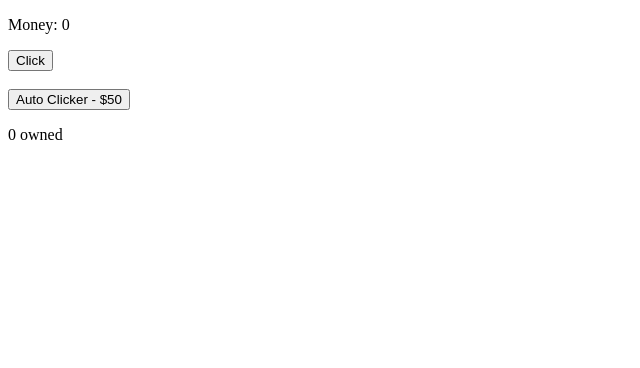
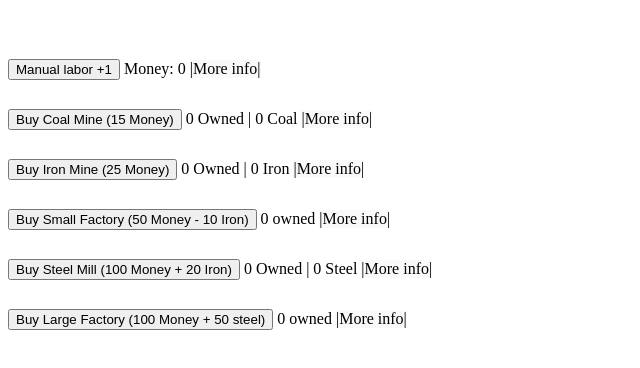
Before and after one commit to STORM-MCCTC/storm-dev.us, a plain HTML site: page projects/textgame/index.html in a window 1280 px wide. Shown: the whole page, without its empty margins (0-640 px from the left). Drawn offline with Linux system fonts and the light colour scheme.

Commit message:
added more game to the game

```diff
--- a/projects/textgame/index.html
+++ b/projects/textgame/index.html
@@ -11,10 +11,24 @@
 
 <script>
     let money = 0;
-let auto_clickers = 0;
+    let coal = 0;
+    let iron = 0;
+    let steel = 0;
+    let coal_mine = 0;
+    let iron_mine = 0;
+    let small_factory = 0;
+    let steel_mill = 0;
+    let large_factory = 0;
 
     function onloadalert() {
-    window.alert("main.js loaded");
+        window.alert("Main Script Loaded");
+    }
+
+    function dev_button(){
+        money += 1000;
+        coal += 1000;
+        iron += 1000;
+        steel += 1000;
     }
 
     function click_button() {
@@ -22,27 +36,128 @@ function click_button() {
         document.getElementById("money_count").innerHTML = `Money: ${money}`;
     }
 
-function buy_auto() {
-    if (money >= 50) {
-        money -= 50;
-        auto_clickers += 1;
-        document.getElementById("money_count").innerHTML = `money: ${money}`;
-        document.getElementById("auto_clicker_count").innerHTML = `${auto_clickers} owned`;
+    function buy_coal_factory() {
+        if (money >= 15) {
+            money -= 15;
+            coal_mine += 1;
+            document.getElementById("money_count").innerHTML = `Money: ${money}`;
+            document.getElementById("coal_factory_count").innerHTML = `${coal_mine} Owned | ${coal} Coal`;
         }
     }
+
+    function buy_iron_factory() {
+        if (money >= 25) {
+            money -= 25;
+            iron_mine += 1;
+            document.getElementById("money_count").innerHTML = `Money: ${money}`;
+            document.getElementById("iron_factory_count").innerHTML = `${iron_mine} Owned | ${iron} Iron`;
+        }
+    }
+
+    function buy_small_factory() {
+        if (money >= 50 && iron >= 10) {
+            money -= 50;
+            iron -= 10; // Deduct iron for purchasing small factory
+            small_factory += 1;
+            document.getElementById("money_count").innerHTML = `Money: ${money}`;
+            document.getElementById("small_factory_count").innerHTML = `${small_factory} Owned`;
+        }
+    }
+
+    function buy_steel_factory() {
+        if (money >= 100 && iron >= 20 && coal >= 1) {
+            money -= 100;
+            iron -= 20;
+            coal -= 1; // Deduct resources for purchasing steel mill
+            steel_mill += 1;
+            document.getElementById("money_count").innerHTML = `Money: ${money}`;
+            document.getElementById("Large_steel_count").innerHTML = `${steel_mill} Owned | ${steel} Steel`;
+        }
+    }
+
+    function buy_large_factory() {
+        if (money >= 100 && steel >= 50) {
+            money -= 100;
+            steel -= 50; // Deduct steel for purchasing large factory
+            large_factory += 1;
+            document.getElementById("money_count").innerHTML = `Money: ${money}`;
+            document.getElementById("large_factory_count").innerHTML = `${large_factory} Owned`;
+        }
+    }
+
+    function startAutoCollection() {
+        setInterval(() => {
+            money += small_factory;
+            money += large_factory * 10;
+            coal += coal_mine; // Each coal mine produces 1 coal per second
+            iron += iron_mine; // Each iron mine produces 1 iron per second
+            steel += steel_mill; // Each steel mill produces 1 steel per second
+            document.getElementById("money_count").innerHTML = `Money: ${money}`;
+            document.getElementById("coal_factory_count").innerHTML = `${coal_mine} Owned | ${coal} Coal`;
+            document.getElementById("iron_factory_count").innerHTML = `${iron_mine} Owned | ${iron} Iron`;
+            document.getElementById("Large_steel_count").innerHTML = `${steel_mill} Owned | ${steel} Steel`;
+        }, 1000);
+    }
+
+    startAutoCollection();
     </script>
 
 <!--------------------------------------------------------------------------------------------------------------------------------------->
 
 </head>
 <body onload="onloadalert()">
-    <p id="money_count" >Money: 0</p>
-    <button onclick="click_button()" >Click</button>
+    <!-- <button onclick="dev_button()">Development Button</button>
+    <div class="dropdown"><span> |More info|</span><div class="dropdown-content">
+    <p>Gives player +1000 of all resources</p><p>this is for testing only</p></div></div> -->
     <br>
     <br>
-    <button onclick="buy_auto()" >Auto Clicker - $50</button>
-    <p id="auto_clicker_count" >0 owned</p>
+    <button onclick="click_button()">Manual labor +1</button>
+    <p id="money_count" style="display: inline-block;">Money: 0</p>
+    <div class="dropdown"><span> |More info|</span><div class="dropdown-content"><p>Gives player +1 money on click.</p></div></div>
+    <br>
+    <button onclick="buy_coal_factory()">Buy Coal Mine (15 Money)</button>
+    <p id="coal_factory_count" style="display: inline-block;">0 owned | 0 coal</p>
+    <div class="dropdown"><span> |More info|</span><div class="dropdown-content"><p>Mines +1/s Coal</p></div></div>
+    <br>
+    <button onclick="buy_iron_factory()">Buy Iron Mine (25 Money)</button>
+    <p id="iron_factory_count" style="display: inline-block;">0 owned | 0 iron</p>
+    <div class="dropdown"><span> |More info|</span><div class="dropdown-content"><p>Mines +1/s Iron</p></div></div>
+    <br>
+    <button onclick="buy_small_factory()">Buy Small Factory (50 Money - 10 Iron)</button>
+    <p id="small_factory_count" style="display: inline-block;">0 owned</p>
+    <div class="dropdown"><span> |More info|</span><div class="dropdown-content"><p>Makes +1/s Money</p></div></div>
+    <br>
+    <button onclick="buy_steel_factory()">Buy Steel Mill (100 Money + 20 Iron)</button>
+    <p id="Large_steel_count" style="display: inline-block;">0 owned | 0 Steel</p>
+    <div class="dropdown"><span> |More info|</span><div class="dropdown-content"><p>Makes +1/s Steel</p><p> Uses -1/s coal and -1/s Iron</p></div></div>
+    <br>
+    <button onclick="buy_large_factory()">Buy Large Factory (100 Money + 50 steel)</button>
+    <p id="large_factory_count" style="display: inline-block;">0 owned</p>
+    <div class="dropdown"><span> |More info|</span><div class="dropdown-content"><p>Makes +10/s Money</p></div></div>
+
+<!--------------------------------------------------------------------------------------------------------------------------------------->
+
+<style>
+    .dropdown {
+      position: relative;
+      display: inline-block;
+      background-color: #f9f9f9;
+    }
+
+    .dropdown-content {
+      display: none;
+      position: absolute;
+      background-color: #f9f9f9;
+      min-width: 160px;
+      box-shadow: 0px 8px 16px 0px rgba(0,0,0,0.2);
+      padding: 12px 16px;
+      z-index: 1;
+    }
+
+    .dropdown:hover .dropdown-content {
+      display: block;
+    }
+    </style>
+
 </body>
 </html>
-
-<!--------------------------------------------------------------------------------------------------------------------------------------->
```
Lines whose indentation alone changed are shown as unchanged.
